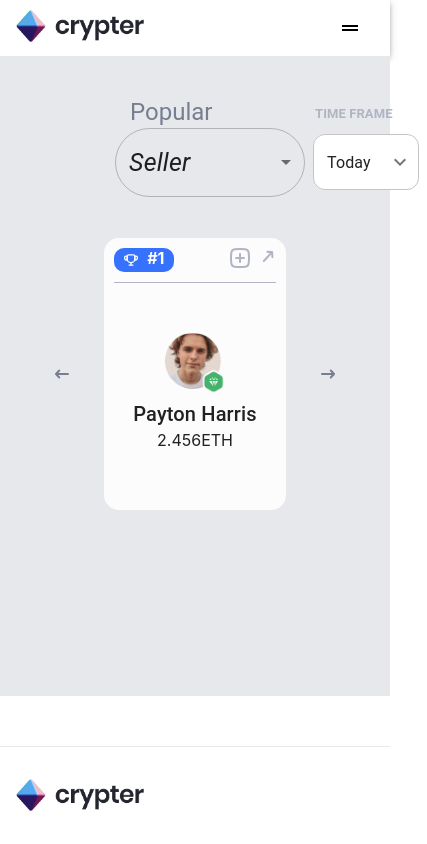
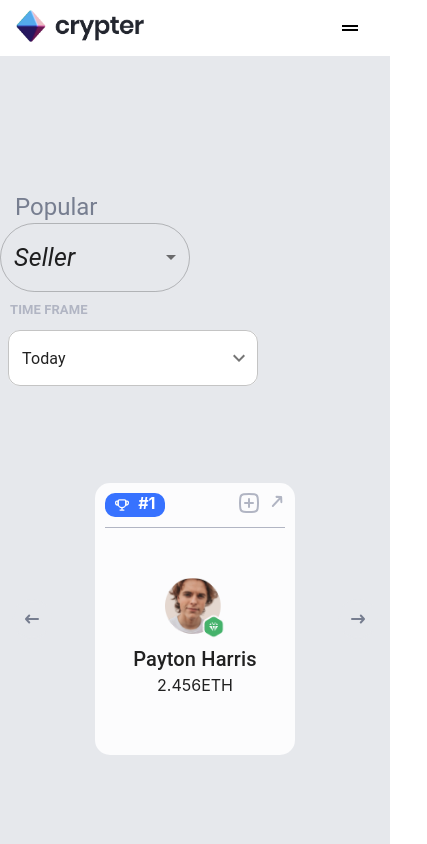
Before and after one commit to sahilgundecha/crypter, a React (Create React App) app: page /seller-buyer-card in a window 390 px wide. Shown: the top 844 px of the page, 427 px wide, since content can reach past the window. Built offline with nearby package versions, Linux system fonts and the light colour scheme.

Commit message:
nftProject

```diff
--- a/src/Components/SellerBuyerCard/SellerBuyerCard.css
+++ b/src/Components/SellerBuyerCard/SellerBuyerCard.css
@@ -1,16 +1,29 @@
-.select:active {
-  box-shadow: none !important;
-  outline: none !important;
+.circularDropdown {
+  display: flex;
+  align-items: center;
+  margin-bottom: 54px;
+  padding: 10px 100px;
 }
-.formcontrol {
-  background-color: transparent;
-  outline: none !important;
-  border: none !important;
-  border-style: none;
-  box-shadow: none !important;
+.graydiv {
+  background: #e6e8ec;
+  padding-bottom: 150px;
+  height: 640px;
+  padding: 70px 0px;
 }
-.circularDropdown {
-  padding: 40px 85px;
-  display: flex !important;
-  justify-content: space-between;
+@media (max-width: 768px) {
+  .circularDropdown {
+    padding: 10px 70px;
+  }
 }
+@media (max-width: 465px) {
+  .circularDropdown {
+    padding: 35px 0px;
+    flex-direction: column;
+  }
+  .graydiv {
+    padding: 100px 0px;
+  }
+  .dropdown2 {
+    margin-right: auto;
+  }
+}
--- a/src/Components/SellerBuyerCard/SellerBuyerCard.tsx
+++ b/src/Components/SellerBuyerCard/SellerBuyerCard.tsx
@@ -19,9 +19,15 @@ function SellerBuyerCard() {
   };
 
   return (
-    <Box sx={{ background: "#E6E8EC", marginBottom: "50px", height: "640px",padding:'0px 30px' }}>
+    <Box className="graydiv">
+      <Box
+        sx={{
+          width: "100%",
+          margin: "0px auto",
+        }}
+      >
         <Box className="circularDropdown">
-        <Box>
+          <Box sx={{ marginRight: "auto" }}>
             <Typography
               variant="h5"
               style={{ color: "#777E90", marginLeft: "15px" }}
@@ -48,6 +54,7 @@ function SellerBuyerCard() {
               <Select
                 className="select"
                 sx={{
+                  marginLeft: "-24px",
                   borderRadius: "40px",
                   fontSize: "25px",
                   borderColor: "transparent",
@@ -55,7 +62,6 @@ function SellerBuyerCard() {
                   borderStyle: "none",
                   outline: "none",
                   border: "none",
-                boxShadow: "none",
                   minWidth: 190,
                   appearance: "none",
                   margin: "0px",
@@ -78,7 +84,11 @@ function SellerBuyerCard() {
                 </MenuItem>
 
                 <MenuItem
-                style={{ width: "170px", fontSize: "30px", fontWeight: "bold" }}
+                  style={{
+                    width: "170px",
+                    fontSize: "30px",
+                    fontWeight: "bold",
+                  }}
                 >
                   Buyers
                 </MenuItem>
@@ -86,7 +96,7 @@ function SellerBuyerCard() {
             </FormControl>
             {/* <Dropdown item1="Seller" item2="Buyers" /> */}
           </Box>
-        <Box width="250px">
+          <Box width="250px" className="dropdown2">
             <Dropdown
               label=" TIME FRAME"
               item1="Today"
@@ -94,6 +104,7 @@ function SellerBuyerCard() {
               item3="Dinner"
               item4="Evening"
             />
+          </Box>
         </Box>
       </Box>
 
--- a/src/Components/SellerBuyerCard/SellerBuyerCarousel.tsx
+++ b/src/Components/SellerBuyerCard/SellerBuyerCarousel.tsx
@@ -16,12 +16,11 @@ interface cardProps {
 const breakPoints2 = [
   { width: 1, itemsToShow: 1 },
   { width: 480, itemsToShow: 1 },
-  { width: 550, itemsToShow: 2 },
-  { width: 768, itemsToShow: 3 },
-  { width: 1000, itemsToShow: 4 },
-  { width: 1400, itemsToShow: 5 },
-  { width: 1500, itemsToShow: 6 },
-  { width: 2570, itemsToShow: 6 },
+  { width: 600, itemsToShow: 3 },
+  { width: 800, itemsToShow: 4 },
+  { width: 1200, itemsToShow: 5 },
+  { width: 1536, itemsToShow: 6 },
+  { width: 2560, itemsToShow: 6 },
 ];
 interface forArrow {
   type?: any;
```
Also changed, not shown: 1 other file (tests, documents, lock files or other folders). Lines whose indentation alone changed are shown as unchanged.
